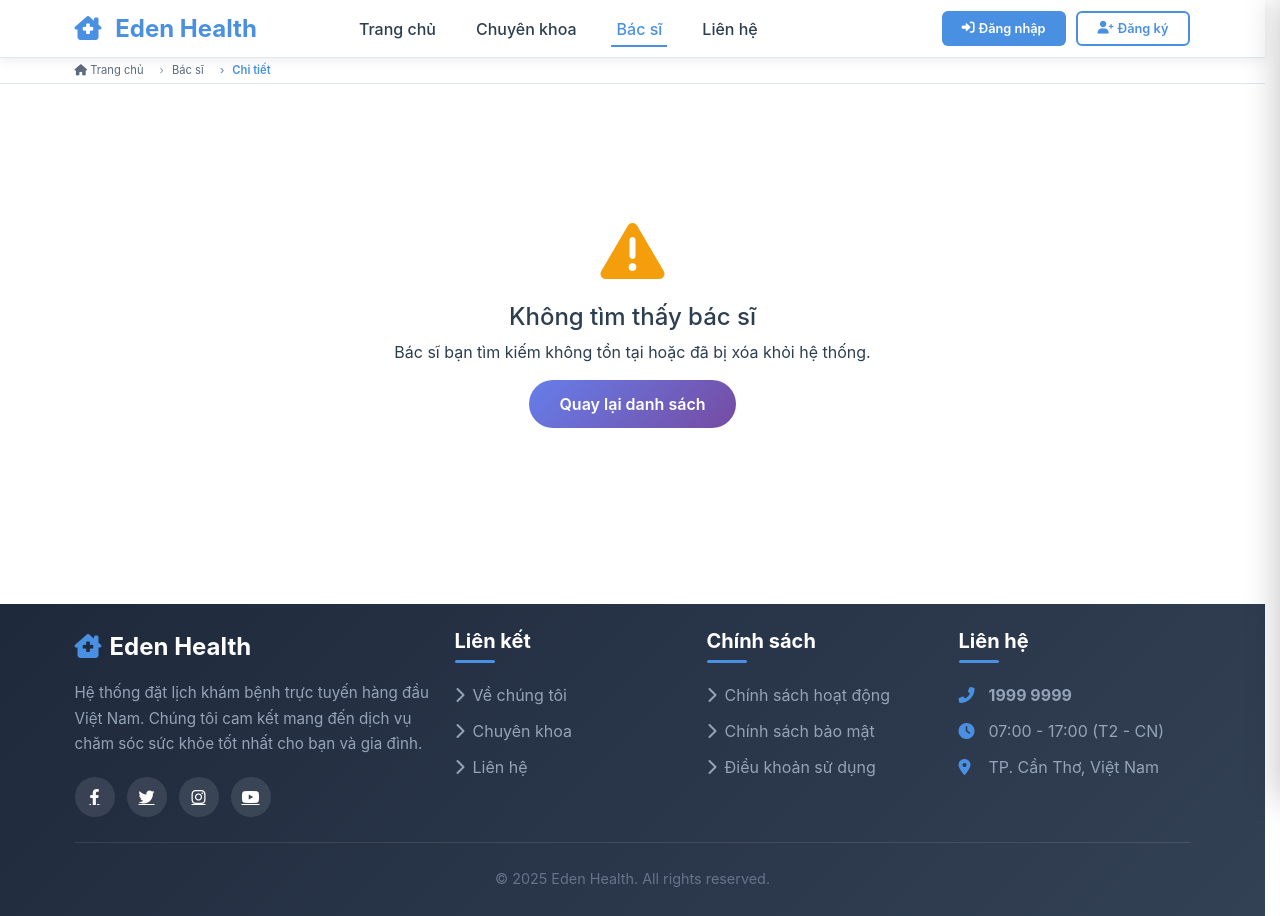
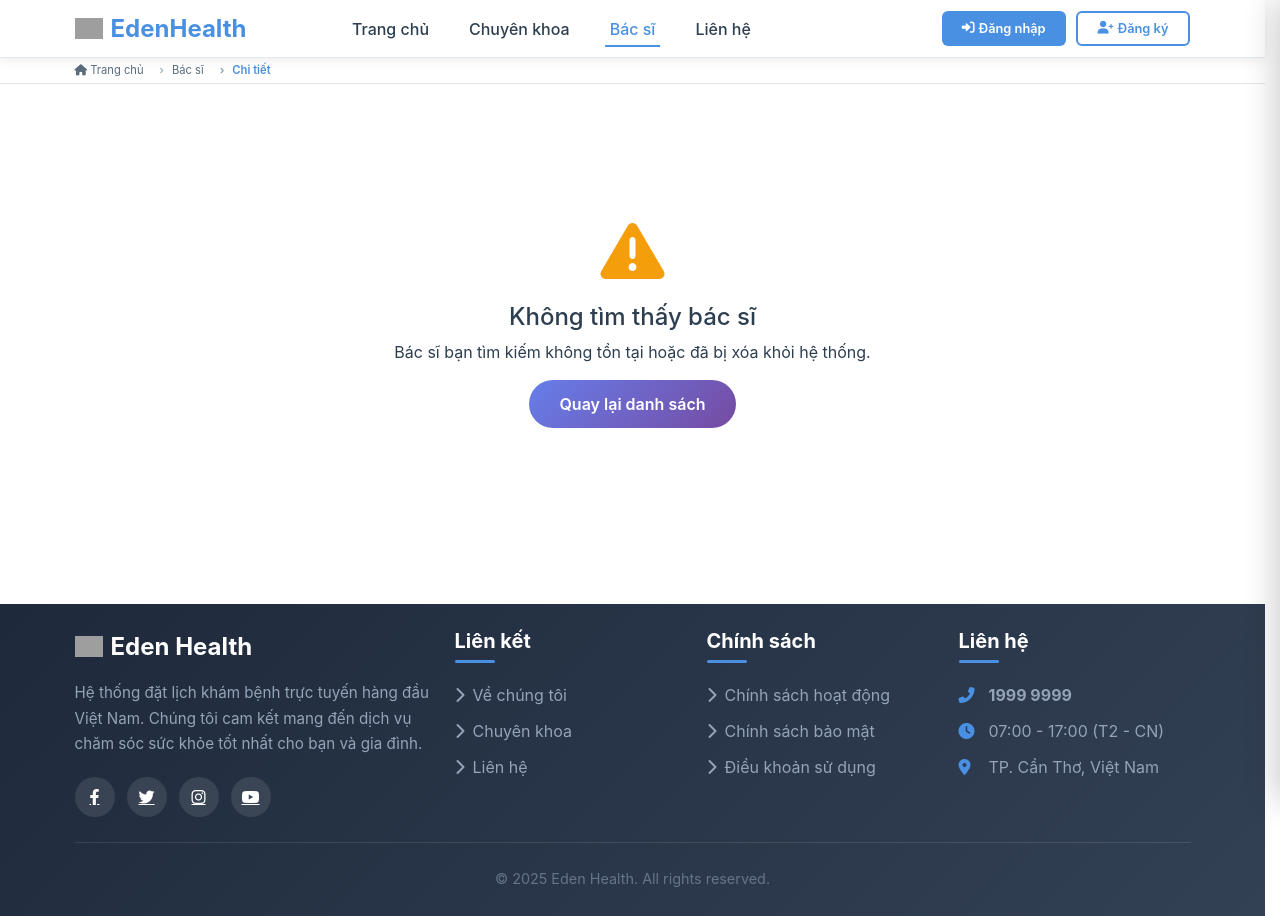
Before and after one commit to Phirery/project2, a PHP site: page /DO_AN/chi-tiet-bac-si.html in a window 1280 px wide. Run offline with PHP 8.4, Linux system fonts and the light colour scheme; a stand-in replaces the project's code that opens the database connection; some libraries are stand-ins or nearby versions; grey boxes are pictures that could not be loaded.

Commit message:
Thêm Logo(?)

```diff
--- a/src/assets/css/common.css
+++ b/src/assets/css/common.css
@@ -78,11 +78,27 @@ body.loaded {
     color: var(--primary-blue) !important;
     text-decoration: none;
     transition: all 0.3s;
+    display: inline-flex;
+    align-items: center;
 }
 
 .navbar-brand-header:hover {
     color: var(--primary-blue-dark) !important;
     transform: scale(1.03);
+}
+
+.brand-logo {
+    width: 28px;
+    height: 28px;
+    object-fit: contain;
+    flex-shrink: 0;
+}
+
+.brand-logo-sm {
+    width: 24px;
+    height: 24px;
+    object-fit: contain;
+    flex-shrink: 0;
 }
 
 .nav-link-header {
@@ -582,6 +598,8 @@ body.loaded {
     margin: 0;
     font-size: 1.2rem;
     font-weight: 700;
+    display: inline-flex;
+    align-items: center;
 }
 
 .close-sidebar {
@@ -764,10 +782,8 @@ body.loaded {
     font-size: 1.5rem;
     font-weight: 700;
     margin-bottom: 15px;
-}
-
-.footer-brand i {
-    color: var(--primary-blue);
+    display: inline-flex;
+    align-items: center;
 }
 
 .footer-desc {
--- a/src/components/footer.html
+++ b/src/components/footer.html
@@ -3,7 +3,7 @@
         <div class="row g-4">
             <div class="col-lg-4 col-md-12">
                 <div class="footer-brand">
-                    <i class="fas fa-clinic-medical me-2"></i>Eden Health
+                    <img src="https://res.cloudinary.com/dlnevod7e/image/upload/v1774960434/logoweb31032026_v4wyjx.png" alt="Logo Eden Health" class="brand-logo me-2">Eden Health
                 </div>
                 <p class="footer-desc">
                     Hệ thống đặt lịch khám bệnh trực tuyến hàng đầu Việt Nam.
--- a/src/components/header.html
+++ b/src/components/header.html
@@ -6,7 +6,7 @@
     <div class="container">
         <div class="navbar-left">
             <a class="navbar-brand-header" href="index.html">
-                <i class="fas fa-clinic-medical me-2"></i>
+                <img src="https://res.cloudinary.com/dlnevod7e/image/upload/v1774960434/logoweb31032026_v4wyjx.png" alt="Logo Eden Health" class="brand-logo me-2">
                 <span>Eden</span> Health
             </a>
         </div>
@@ -62,7 +62,10 @@
 <!-- Mobile Sidebar -->
 <div class="mobile-sidebar" id="mobileSidebar">
     <div class="mobile-sidebar-header">
-        <h4><i class="fas fa-clinic-medical me-2"></i>Eden Health</h4>
+        <h4>
+            <img src="https://res.cloudinary.com/dlnevod7e/image/upload/v1774960434/logoweb31032026_v4wyjx.png" alt="Logo Eden Health" class="brand-logo-sm me-2">
+            Eden Health
+        </h4>
         <button class="close-sidebar" id="closeSidebar">
             <i class="fas fa-times"></i>
         </button>
--- a/src/components/sidebar-admin.html
+++ b/src/components/sidebar-admin.html
@@ -4,7 +4,10 @@
 <!-- Sidebar -->
 <div class="sidebar" id="sidebar">
     <div class="sidebar-header" onclick="window.location.href='../patient/index.html'">
-        <h4><i class="fas fa-hospital-alt"></i> Eden Admin</h4>
+        <h4>
+            <img src="https://res.cloudinary.com/dlnevod7e/image/upload/v1774960434/logoweb31032026_v4wyjx.png" alt="Logo Eden Admin" class="sidebar-logo">
+            Eden Admin
+        </h4>
         <p>Hệ thống quản trị</p>
     </div>
     <ul class="sidebar-menu">
--- a/src/components/sidebar-doctor.html
+++ b/src/components/sidebar-doctor.html
@@ -4,7 +4,10 @@
 <!-- Sidebar -->
 <div class="sidebar" id="sidebar">
     <div class="sidebar-header" onclick="window.location.href='../patient/index.html'">
-        <h4><i class="fas fa-user-md"></i> Eden Doctor</h4>
+        <h4>
+            <img src="https://res.cloudinary.com/dlnevod7e/image/upload/v1774960434/logoweb31032026_v4wyjx.png" alt="Logo Eden Doctor" class="sidebar-logo">
+            Eden Doctor
+        </h4>
         <p>Hệ thống bác sĩ</p>
     </div>
     <ul class="sidebar-menu">
```
Also changed, not shown: src/assets/css/sidebar-admin.css (+10 -0 lines), src/assets/css/sidebar-doctor.css (+10 -0 lines).
